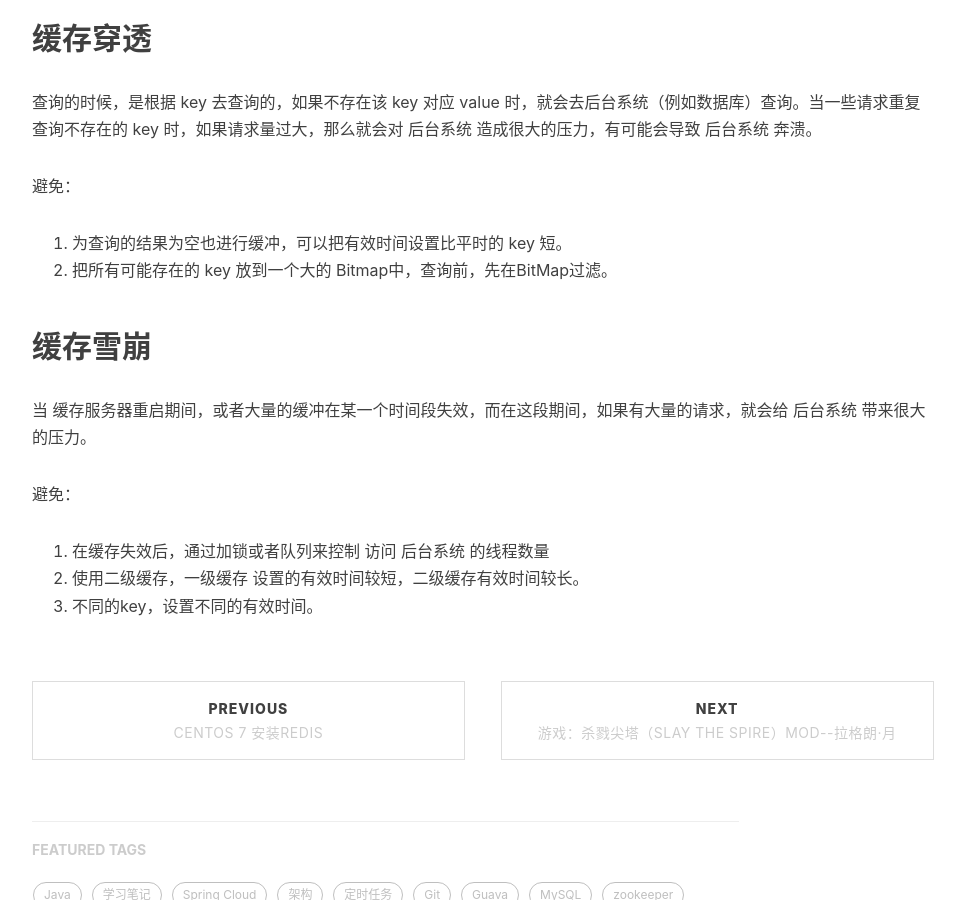
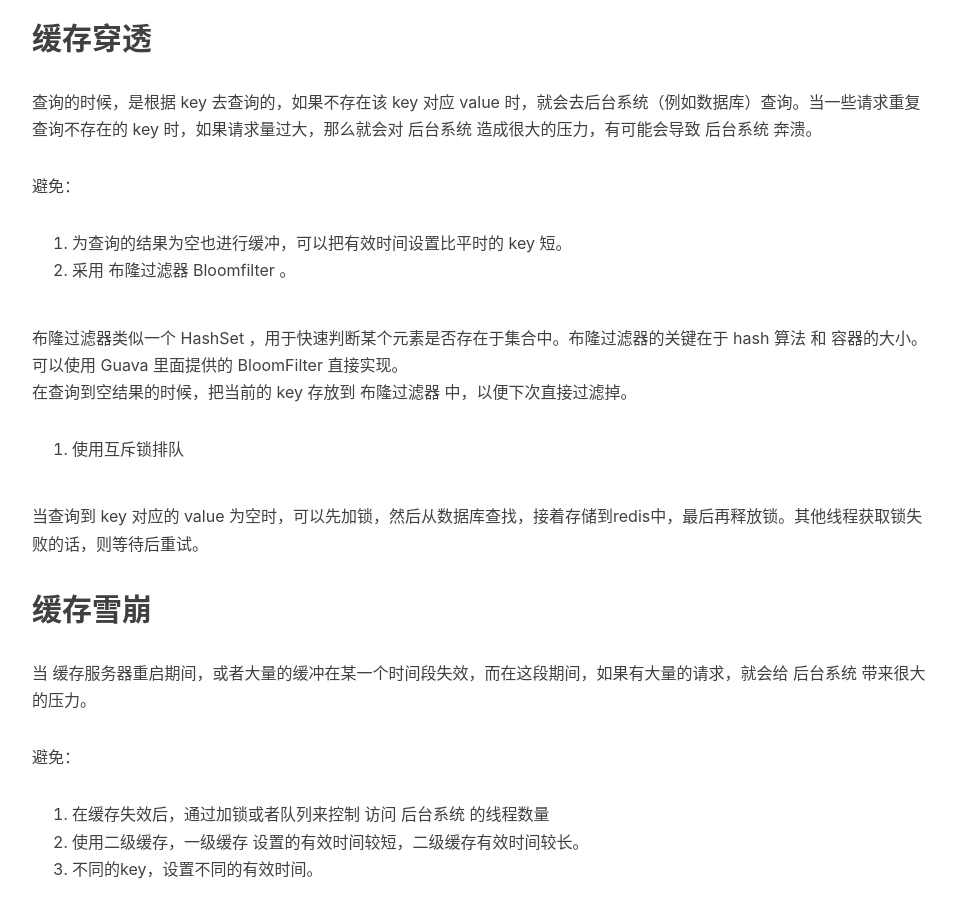
Before and after one commit to wsk1103/wsk1103.github.io, a Jekyll site: the page built from _posts/2019-01-13-理解 Redis.md, in a window 1280 px wide and 900 px high, scrolled down 3929 px. Shown: the whole window, without its empty margins (233-1198 px from the left). Built offline with Jekyll 4.4.1, drawn with Linux system fonts in a browser that asks for light colours; nearby versions of some CDN libraries; our own code applies the rules of GitHub Pages for plain Markdown files; comment, search, counter and statistics services are not loaded.

Commit message:
update note

```diff
--- a/_posts/2019-01-13-理解 Redis.md
+++ b/_posts/2019-01-13-理解 Redis.md
@@ -119,7 +119,14 @@ save：调用 fsync 或 fdatasync 函数，将 AOF 文件保存到磁盘中。
 
 避免：
 1. 为查询的结果为空也进行缓冲，可以把有效时间设置比平时的 key 短。
-2. 把所有可能存在的 key 放到一个大的 Bitmap中，查询前，先在BitMap过滤。
+2. 采用 布隆过滤器 Bloomfilter 。
+
+布隆过滤器类似一个 HashSet ，用于快速判断某个元素是否存在于集合中。布隆过滤器的关键在于 hash 算法 和 容器的大小。可以使用 Guava 里面提供的 BloomFilter 直接实现。
+在查询到空结果的时候，把当前的 key 存放到 布隆过滤器 中，以便下次直接过滤掉。
+3. 使用互斥锁排队
+
+当查询到 key  对应的 value 为空时，可以先加锁，然后从数据库查找，接着存储到redis中，最后再释放锁。其他线程获取锁失败的话，则等待后重试。
+
 
 ## 缓存雪崩
 当 缓存服务器重启期间，或者大量的缓冲在某一个时间段失效，而在这段期间，如果有大量的请求，就会给 后台系统 带来很大的压力。
```
